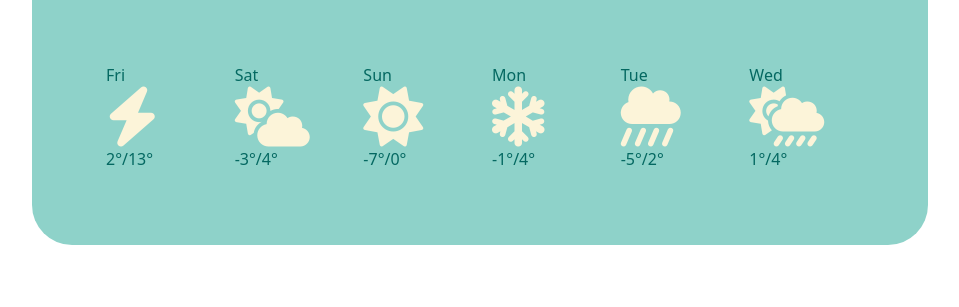
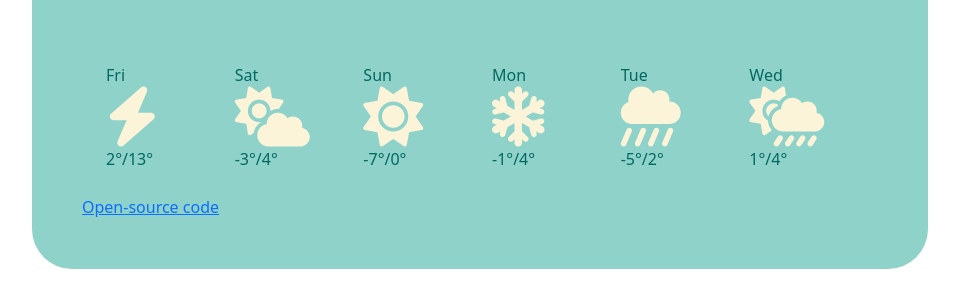
Before and after one commit to h4nie/myAwesomeApp, a plain HTML site: page index.html in a window 1280 px wide. Shown: the part 451-758 px from the top of the page, without its empty margins (160-1119 px from the left). Drawn offline with nearby package versions, Linux system fonts and the light colour scheme.

Commit message:
added open source code link

```diff
--- a/index.html
+++ b/index.html
@@ -94,6 +94,7 @@
           <div>1°/4°</div>
         </div>
       </div>
+      <a href="https://github.com/h4nie/myAwesomeApp">Open-source code</a>
     </div>
     <script src="script.js"></script>
   </body>
```
